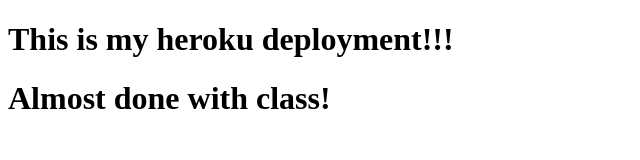
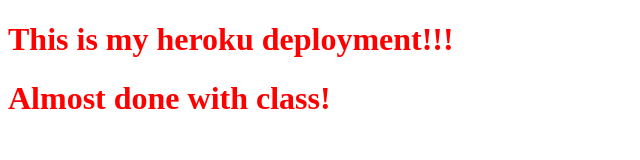
Before and after one commit to JoshOsborne96/deployment-demo, a website: page public/index.html in a window 1280 px wide. Shown: the whole page, without its empty margins (0-640 px from the left). Drawn offline with Linux system fonts and the light colour scheme.

Commit message:
css middleware push

```diff
--- a/public/index.html
+++ b/public/index.html
@@ -4,7 +4,7 @@
   <meta charset="UTF-8">
   <meta http-equiv="X-UA-Compatible" content="IE=edge">
   <meta name="viewport" content="width=device-width, initial-scale=1.0">
-  <link rel="stylesheet" href="/styles">
+  <link rel="stylesheet" href="/index.css">
   <title>Heroku Test</title>
 </head>
 <body>
--- a/server/server.js
+++ b/server/server.js
@@ -8,6 +8,7 @@
 
 // Middleware
 app.use(express.static(path.join(__dirname, '../public')))
+// app.use(express.static(path.join(__dirname, '../public/index.css')))
 
 
 // Endpoints
```
